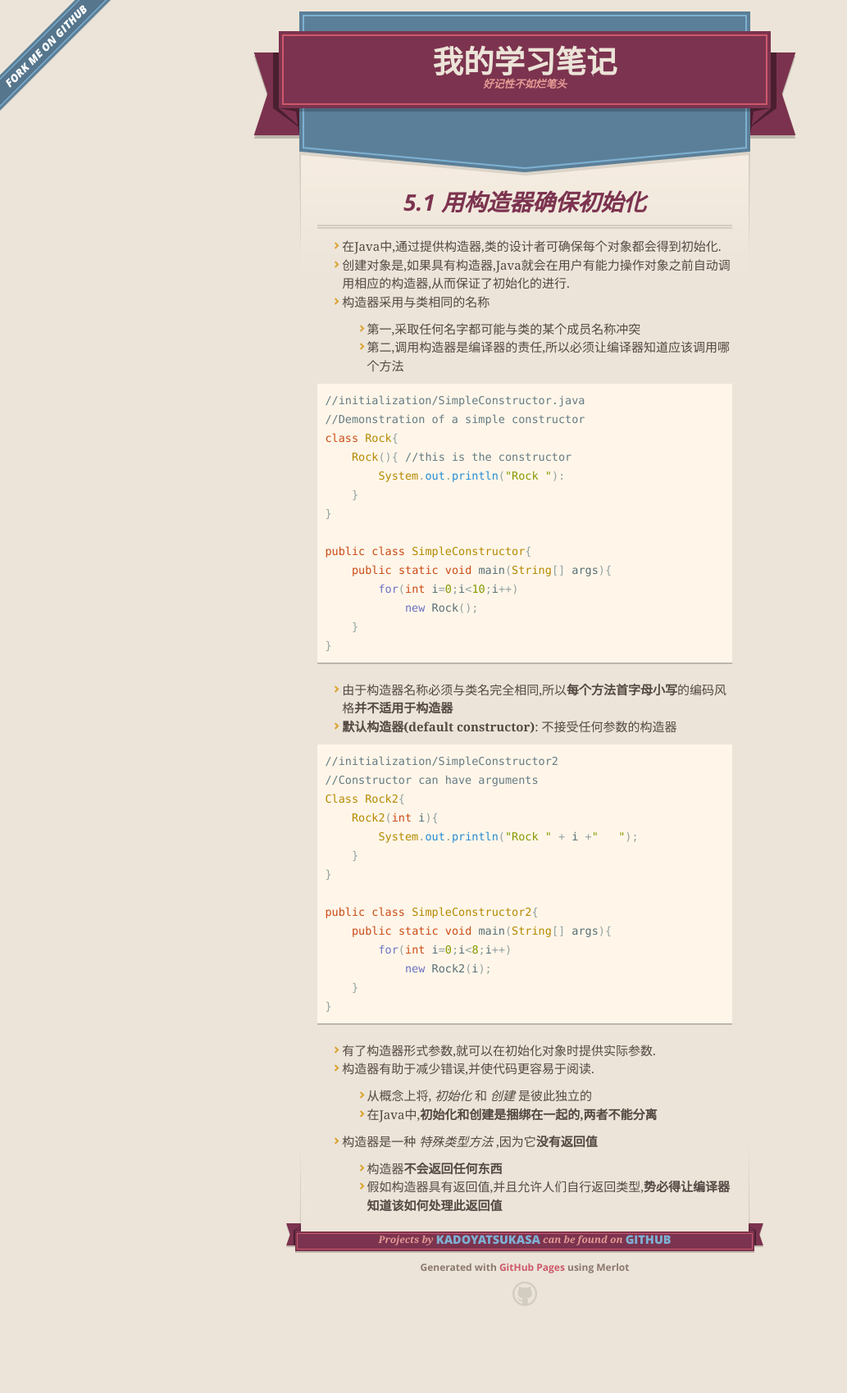
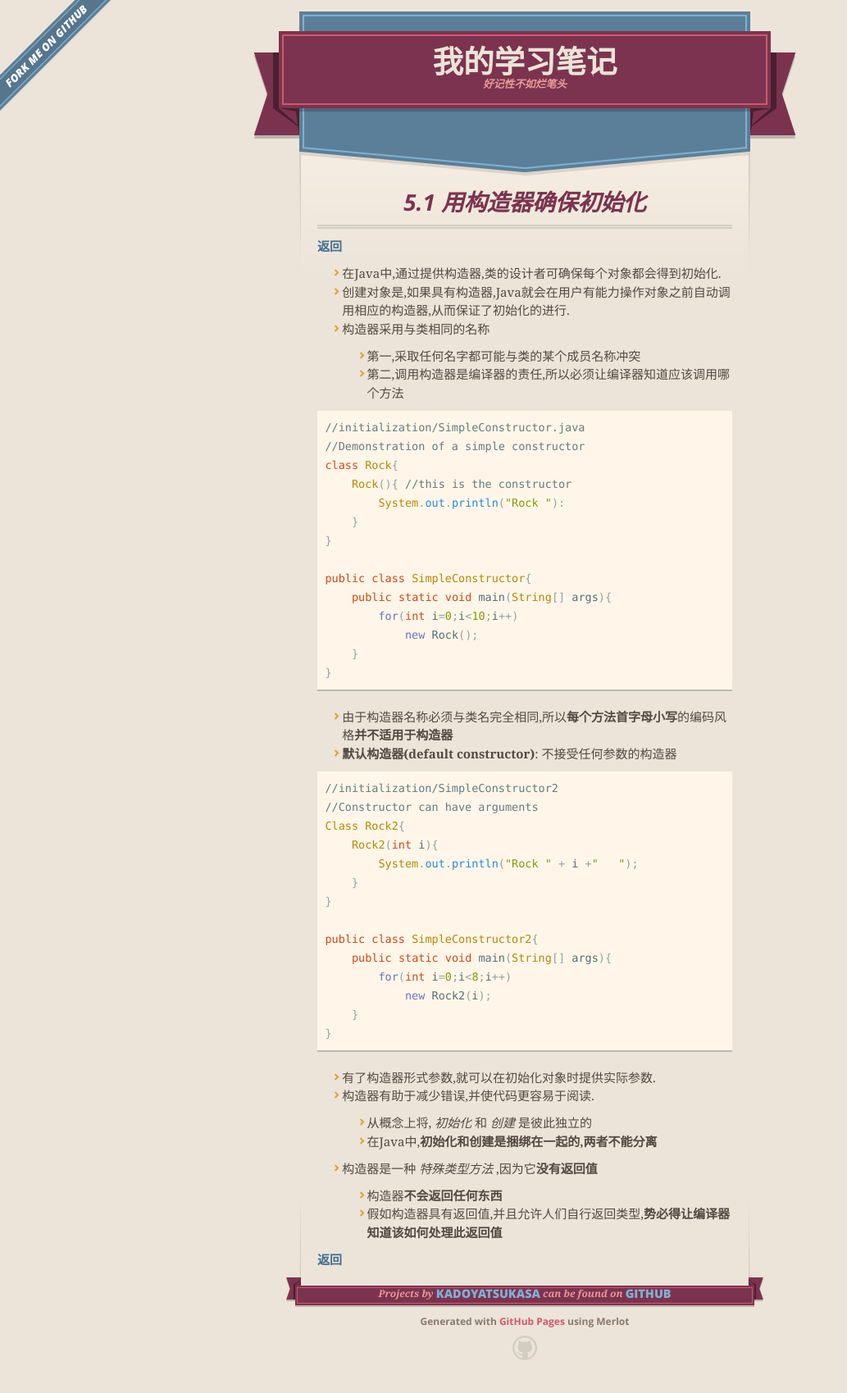
Before and after one commit to kadoyatsukasa/kadoyatsukasa.github.io, a Jekyll site: the page built from docs/thinkinginjava/5/51.md, in a window 1280 px wide. Shown: the whole page at 82% size, without its empty margins (0-1033 px from the left). Built offline with Jekyll 4.4.1, drawn with Linux system fonts in a browser that asks for light colours; our own code applies the rules of GitHub Pages for plain Markdown files; before the commit the page ends 1633 px from its top, so only the background shows below that.

Commit message:
20190118 update

```diff
--- a/docs/thinkinginjava/5/51.md
+++ b/docs/thinkinginjava/5/51.md
@@ -3,6 +3,8 @@ layout: default
 ---
 
 # 5.1 用构造器确保初始化
+
+[**返回**](../menu)
 
 - 在Java中,通过提供构造器,类的设计者可确保每个对象都会得到初始化.
 - 创建对象是,如果具有构造器,Java就会在用户有能力操作对象之前自动调用相应的构造器,从而保证了初始化的进行.
@@ -53,3 +55,5 @@ public class SimpleConstructor2{
 - 构造器是一种 _特殊类型方法_ ,因为它**没有返回值**
     - 构造器**不会返回任何东西**
     - 假如构造器具有返回值,并且允许人们自行返回类型,**势必得让编译器知道该如何处理此返回值**
+
+[**返回**](../menu)
```
Also changed, not shown: docs/thinkinginjava/5/52.md (+1 -0 lines).
